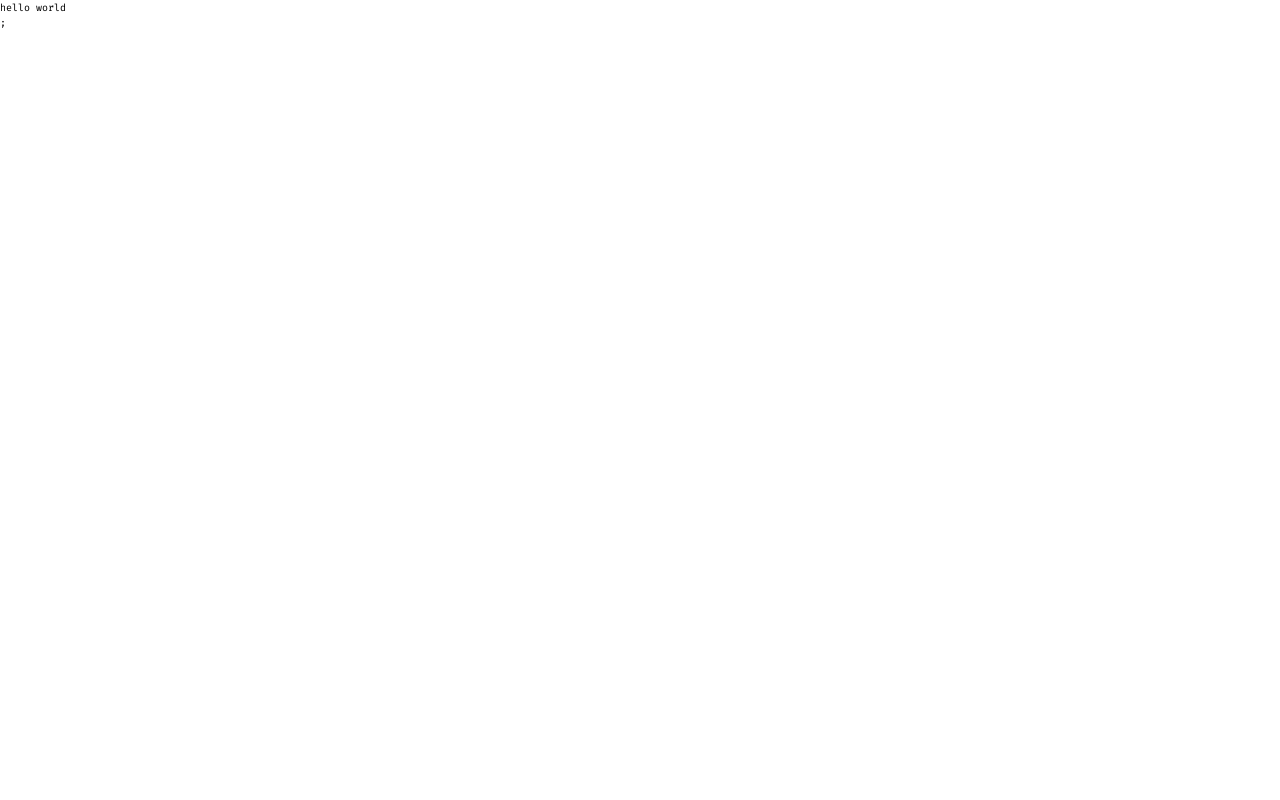
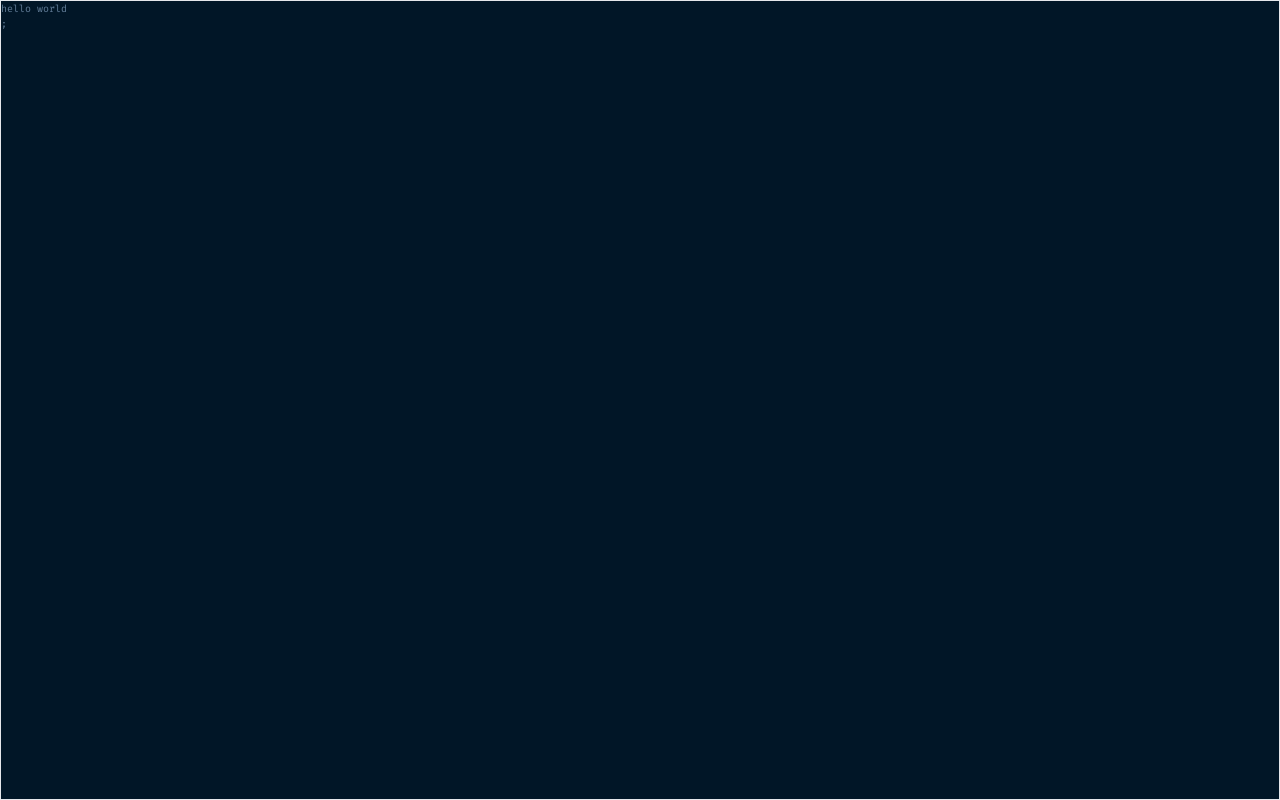
Before and after one commit to abolfazlcodes/portfolio, a Next.js app: page / in a window 1280 px wide. Built offline with nearby package versions, Linux system fonts and the light colour scheme.

Commit message:
add layout component to the app

```diff
--- a/src/components/Layout.tsx
+++ b/src/components/Layout.tsx
@@ -2,7 +2,17 @@ import { Fira_Code } from "next/font/google";
 const inter = Fira_Code({ subsets: ["latin"] });
 
 function Layout({ children }: { children: React.ReactNode }) {
-  return <div className={`${inter.className}`}>{children}</div>;
+  return (
+    <>
+      <nav></nav>
+      <main
+        className={`${inter.className} border h-full-dvh max-w-screen-xl m-auto`}
+      >
+        {children}
+      </main>
+      <footer></footer>
+    </>
+  );
 }
 
 export default Layout;
--- a/src/styles/globals.css
+++ b/src/styles/globals.css
@@ -19,3 +19,8 @@
 html {
   font-size: 62.5%;
 }
+
+body {
+  background: #011627;
+  color: #607b96;
+}
--- a/tailwind.config.ts
+++ b/tailwind.config.ts
@@ -13,6 +13,9 @@ const config: Config = {
         "gradient-conic":
           "conic-gradient(from 180deg at 50% 50%, var(--tw-gradient-stops))",
       },
+      height: {
+        "full-dvh": "100dvh",
+      },
     },
   },
   plugins: [],
```
